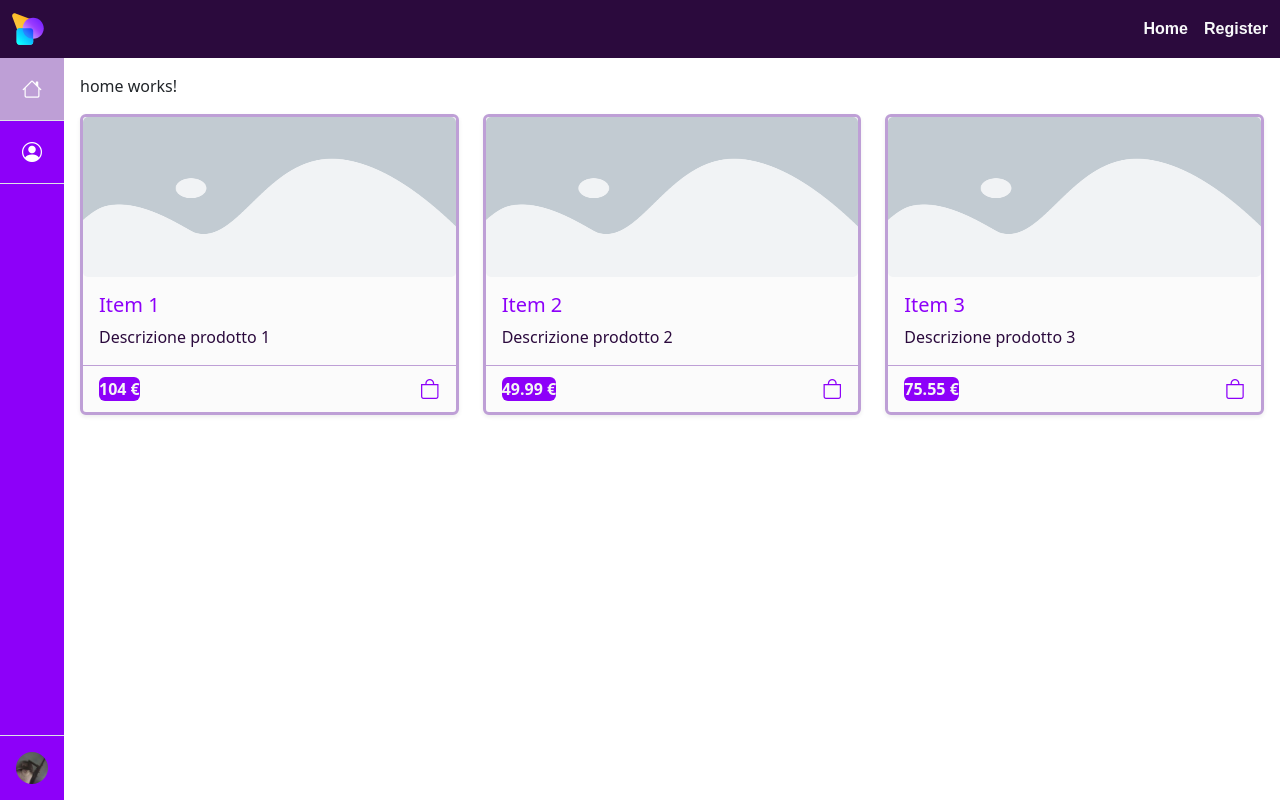
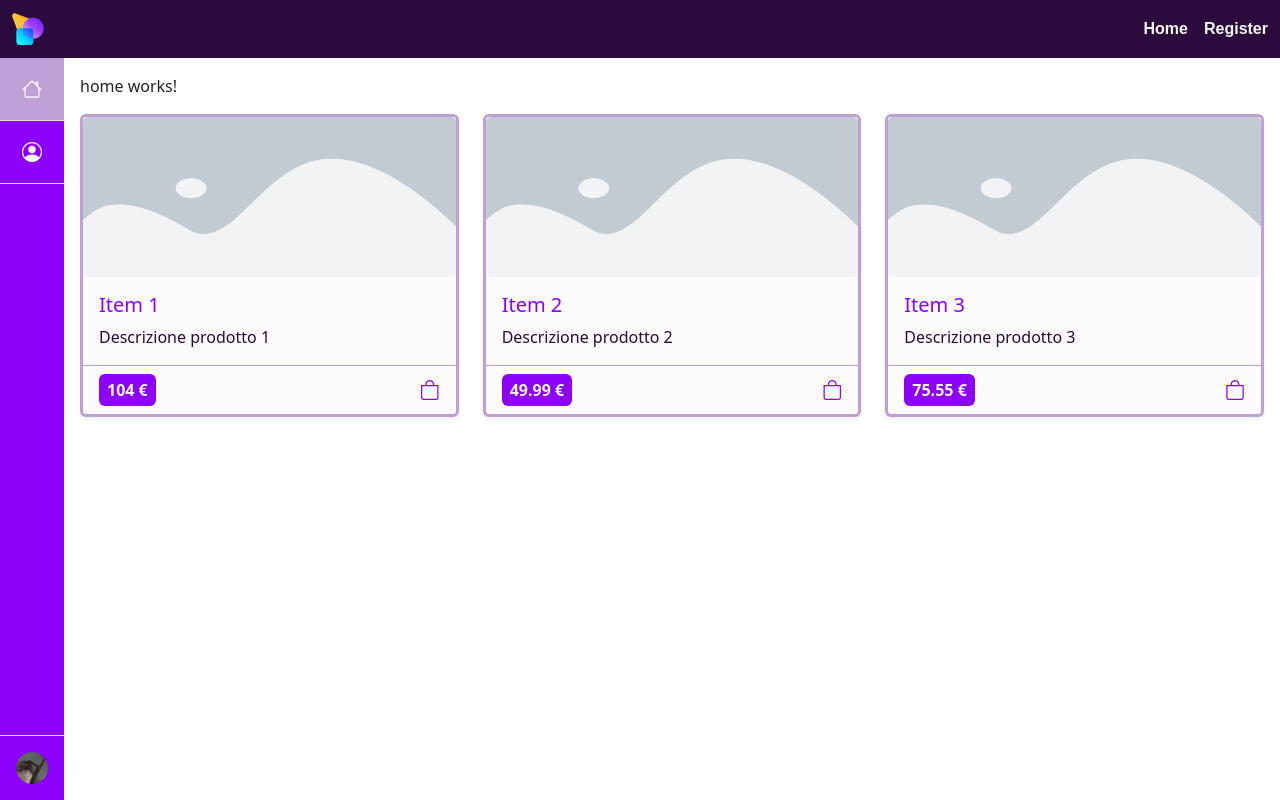
Before and after one commit to TheDollMaster98/naar-marketplace, an Angular app: page /home in a window 1280 px wide. Built offline with nearby package versions, Linux system fonts and the light colour scheme.

Commit message:
feat(item-card): add padding to price badge for improved spacing

```diff
--- a/src/app/components/item-card/item-card.component.css
+++ b/src/app/components/item-card/item-card.component.css
@@ -27,6 +27,7 @@
   font-weight: 600;
   font-size: 1rem;
   border-radius: 0.375rem;
+  padding: 0.25rem 0.5rem;
 }
 
 .icon-button {
```
